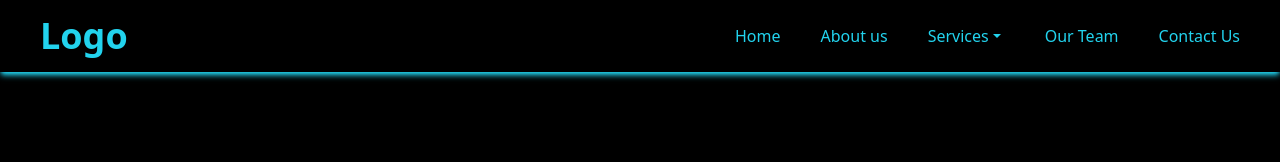
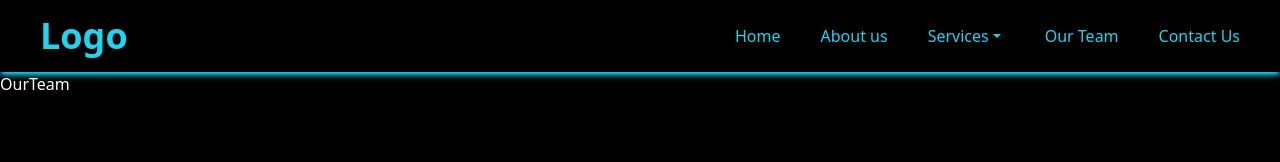
Before and after one commit to viditparashar96/cyber, a React (Create React App) app: page /team in a window 1280 px wide. Shown: the top 162 px of the page. Built offline with nearby package versions, Linux system fonts and the light colour scheme.

Commit message:
color changed

```diff
--- a/src/pages/About.jsx
+++ b/src/pages/About.jsx
@@ -2,7 +2,7 @@ import React from 'react'
 
 function About() {
   return (
-    <div>About</div>
+    <div className='text-white'>About</div>
   )
 }
 
--- a/src/pages/Contact.jsx
+++ b/src/pages/Contact.jsx
@@ -2,7 +2,7 @@ import React from 'react'
 
 function Contact() {
   return (
-    <div>Contact</div>
+    <div className='text-white'>Contact</div>
   )
 }
 
--- a/src/pages/OurTeam.jsx
+++ b/src/pages/OurTeam.jsx
@@ -2,7 +2,7 @@ import React from 'react'
 
 function OurTeam() {
   return (
-    <div>OurTeam</div>
+    <div className='text-white'>OurTeam</div>
   )
 }
 
--- a/src/pages/Services.jsx
+++ b/src/pages/Services.jsx
@@ -2,7 +2,7 @@ import React from 'react'
 
 function Services() {
   return (
-    <div>Services</div>
+    <div className='text-white'>Services</div>
   )
 }
 
```
